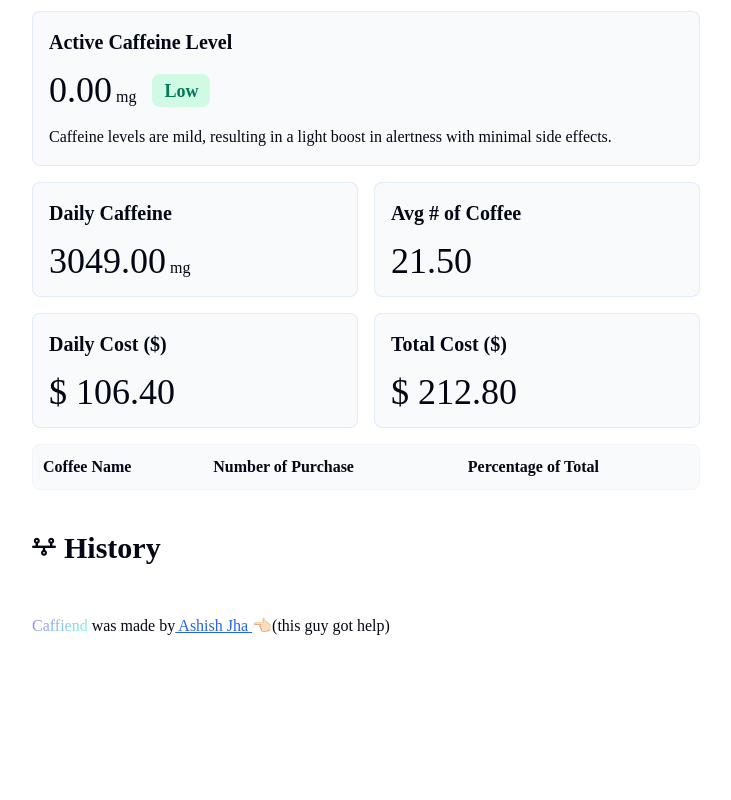
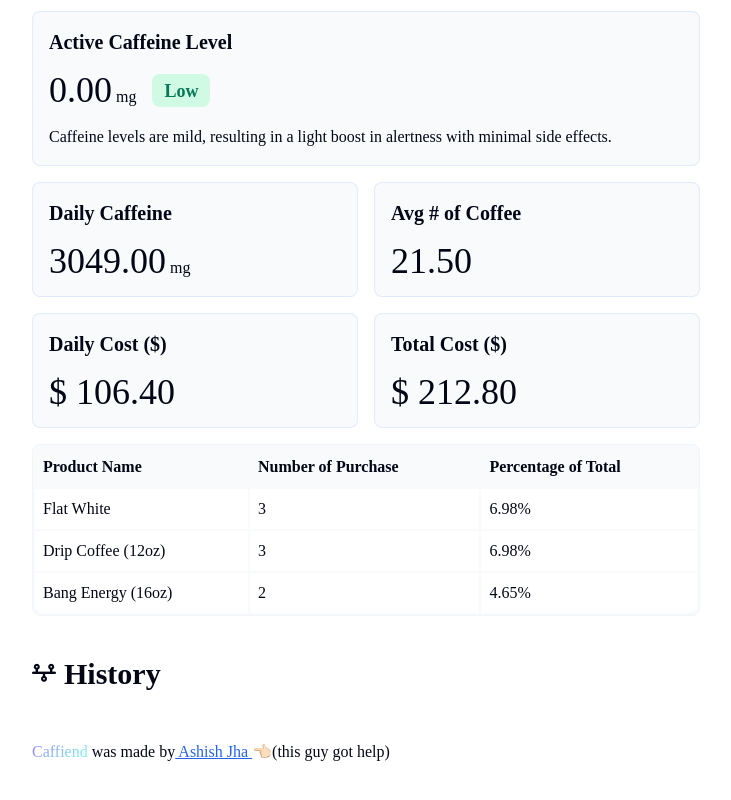
Before and after one commit to ashish2508/Coffee_tracks, a React (Vite) app: page / in a window 1280 px wide. Shown: the part 1154-1954 px from the top of the page, without its empty margins (274-1005 px from the left). Before the commit the page ends 1840 px from the top, so only its background shows below. Built offline with nearby package versions, Linux system fonts and the light colour scheme; a web font is replaced by a local one.

Commit message:
minor changes

```diff
--- a/src/components/Stats.jsx
+++ b/src/components/Stats.jsx
@@ -2,6 +2,7 @@ import {
 	calculateCoffeeStats,
 	calculateCurrentCaffeineLevel,
 	coffeeConsumptionHistory,
+	getTopThreeCoffees,
 	statusLevels,
 } from "../utils";
 
@@ -74,13 +75,23 @@ export default function Stats() {
 				<table className="stat-table">
 					<thead>
 						<tr>
-              <th>Coffee Name</th>
+              <th>Product Name</th>
               <th>Number of Purchase</th>
               <th>Percentage of Total</th>
               </tr>
 					</thead>
-          <tbody></tbody>
-          {}
+          <tbody>
+            {getTopThreeCoffees(coffeeConsumptionHistory).map((coffee,coffeeIndex)=>{
+return (
+  <tr key={coffeeIndex}>
+    <td>{coffee?.coffeeName}</td>
+    <td>{coffee?.count}</td>
+    <td>{coffee?.percentage}</td>
+  </tr>
+)
+            })}
+          </tbody>
+
 				</table>
 			</div>
 		</>
```
